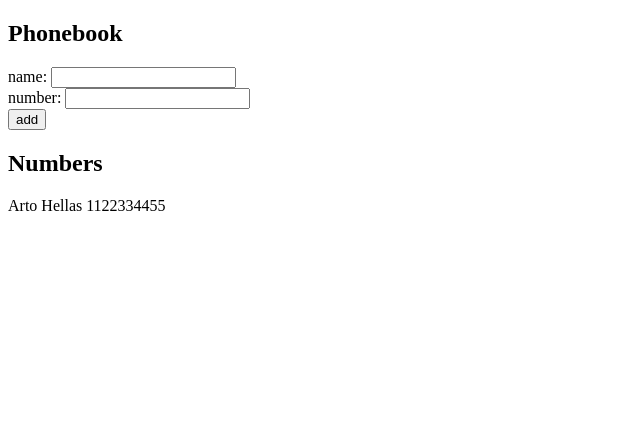
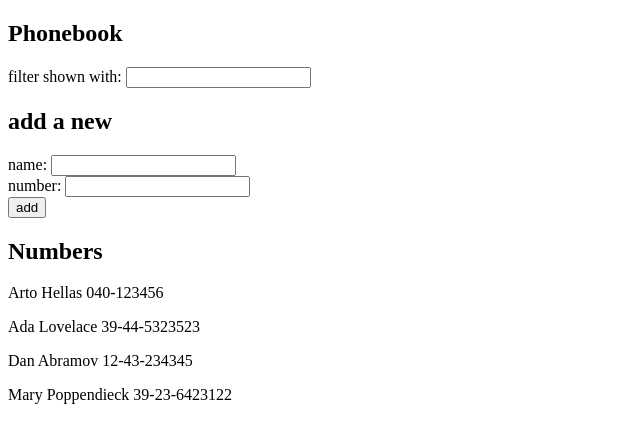
Before and after one commit to marcosdima/helsinki_fullstack, a React (Vite) app in the folder part2/agenda/: page / in a window 1280 px wide. Shown: the top 442 px of the page, without its empty margins (0-640 px from the left). Built offline with nearby package versions, Linux system fonts and the light colour scheme.

Commit message:
Exercise 2.9: Agenda Step 4

```diff
--- a/part2/agenda/src/App.jsx
+++ b/part2/agenda/src/App.jsx
@@ -1,16 +1,22 @@
 import { useState } from 'react'
 import Agenda from './components/Agenda'
+import Input from './components/Input'
 
 const App = () => {
   const [persons, setPersons] = useState([
-    { name: 'Arto Hellas', phone: '1122334455' }
+    { name: 'Arto Hellas', phone: '040-123456', id: 1 },
+    { name: 'Ada Lovelace', phone: '39-44-5323523', id: 2 },
+    { name: 'Dan Abramov', phone: '12-43-234345', id: 3 },
+    { name: 'Mary Poppendieck', phone: '39-23-6423122', id: 4 }
   ])
   const [newName, setNewName] = useState('')
   const [newPhone, setNewPhone] = useState('')
+  const [filter, setFilter] = useState('')
+
 
   const addPerson = (event) => {
     event.preventDefault()
-    const name = { name: newName, phone: newPhone }
+    const name = { name: newName, phone: newPhone, id: persons.length + 1 }
 
     const nameExists = persons.find(person => person.name === newName)
 
@@ -22,28 +28,21 @@ const App = () => {
 
   const handleNewName = (event) => { setNewName(event.target.value) }
   const handleNewPhone = (event) => { setNewPhone(event.target.value) }
+  const handleFilter = (event) => { setFilter(event.target.value) }
 
   return (
     <div>
       <h2>Phonebook</h2>
+      <Input text={"filter shown with"} value={filter} handler={handleFilter} />
+      <h2>add a new</h2>
       <form onSubmit={addPerson}>
-        <div>
-          name: <input
-            value={newName}
-            onChange={handleNewName}
-          />
-        </div>
-        <div>
-          number: <input
-            value={newPhone}
-            onChange={handleNewPhone}
-          />
-        </div>
+        <Input text={"name"} value={newName} handler={handleNewName} />
+        <Input text={"number"} value={newPhone} handler={handleNewPhone} />
         <div>
           <button type="submit">add</button>
         </div>
       </form>
-      <Agenda persons={persons} />
+      <Agenda persons={persons} filter={filter} />
     </div>
   )
 }
--- a/part2/agenda/src/components/Agenda.jsx
+++ b/part2/agenda/src/components/Agenda.jsx
@@ -1,12 +1,13 @@
 import Person from "./Person"
 
-const Agenda = ({ persons }) => {
+const Agenda = ({ persons, filter }) => {
+    const filteredPersons = persons.filter(person => person.name.toLowerCase().includes(filter))
     return (
         <>
         <h2>Numbers</h2>
         <div>
-            {persons.map(person =>
-                <Person key={person.name} name={person.name} phone={person.phone} />
+            {filteredPersons.map(person =>
+                <Person key={person.id} name={person.name} phone={person.phone} />
             )}
         </div>
         </>
--- /dev/null
+++ b/part2/agenda/src/components/Input.jsx
@@ -0,0 +1,12 @@
+const Input = ({value, handler, text}) => {
+    return (
+        <div>
+          {text}: <input
+            value={value}
+            onChange={handler}
+          />
+        </div>
+    )
+}
+
+export default Input
```
